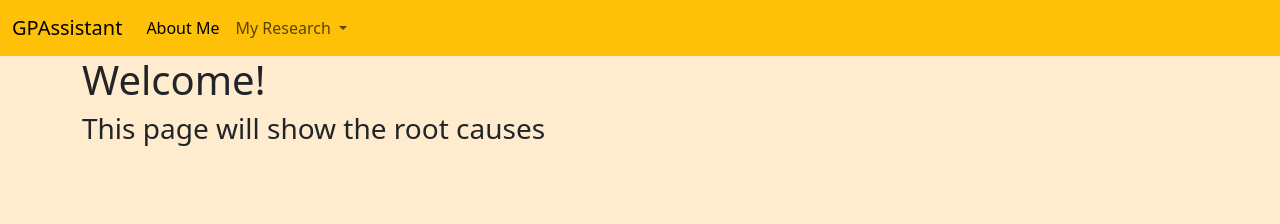
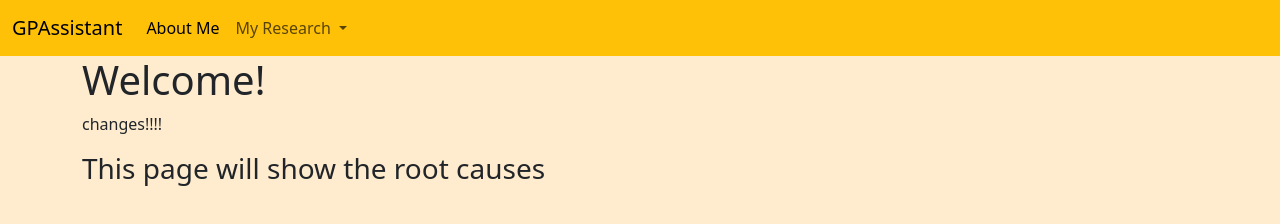
Before and after one commit to saraketcham/Capstone2023-2024, a plain HTML site: page rootcausessara.html in a window 1280 px wide. Drawn offline with nearby package versions, Linux system fonts and the light colour scheme.

```diff
--- a/rootcausessara.html
+++ b/rootcausessara.html
@@ -39,7 +39,7 @@
 
     <div class="container">
     <h1>Welcome!</h1>
-
+<p>changes!!!!</p>
     <h3>This page will show the root causes</h3>
     <script src="https://cdn.jsdelivr.net/npm/bootstrap@5.3.2/dist/js/bootstrap.bundle.min.js" integrity="sha384-C6RzsynM9kWDrMNeT87bh95OGNyZPhcTNXj1NW7RuBCsyN/o0jlpcV8Qyq46cDfL" crossorigin="anonymous"></script>
 </div>
```
